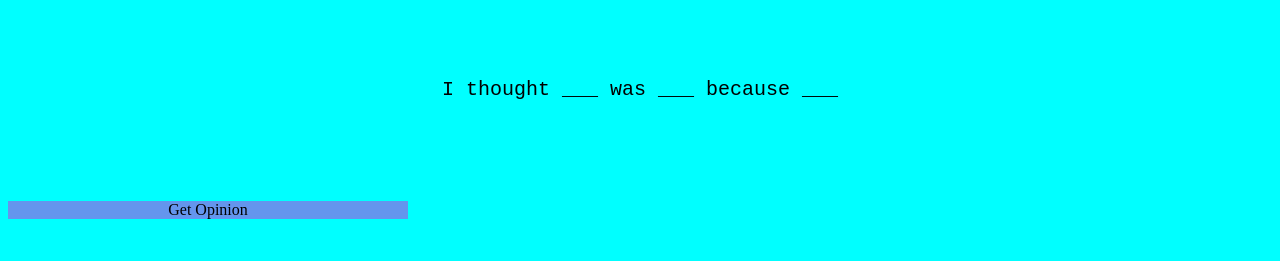
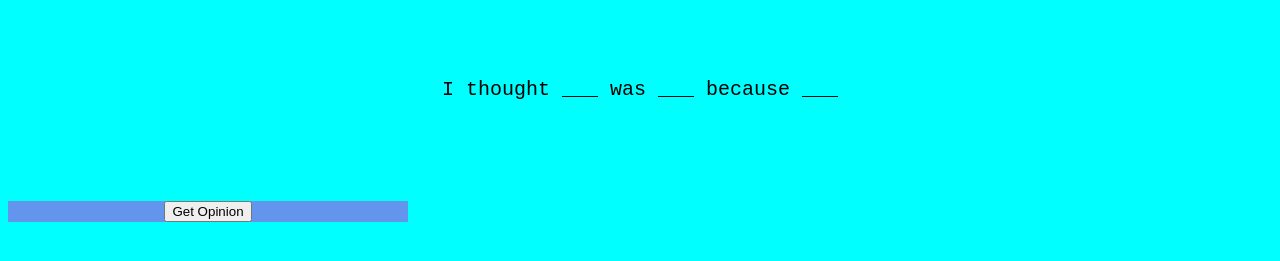
Before and after one commit to ddoc900/mixed_messages, a plain HTML site: page Index.html in a window 1280 px wide. Shown: the part 167-428 px from the top of the page. Drawn offline with Linux system fonts and the light colour scheme.

Commit message:
last commit

```diff
--- a/Index.html
+++ b/Index.html
@@ -18,7 +18,7 @@
     </div>
 
     <div class="button">
-        <span>Get Opinion</span>
+        <button onclick="getOpinion()">Get Opinion</button>
     </div>
 
 
```
